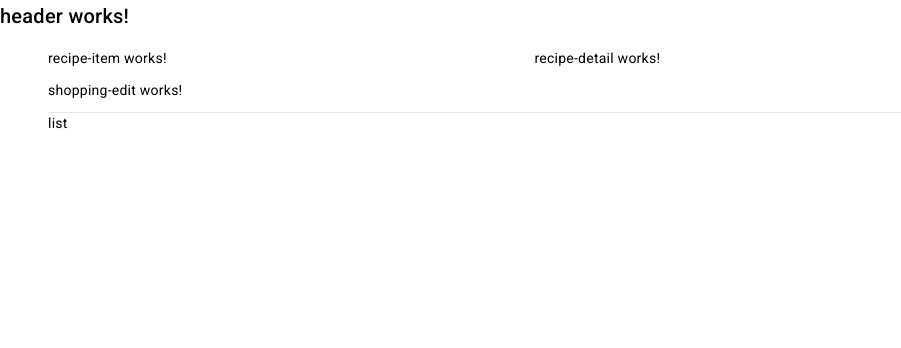
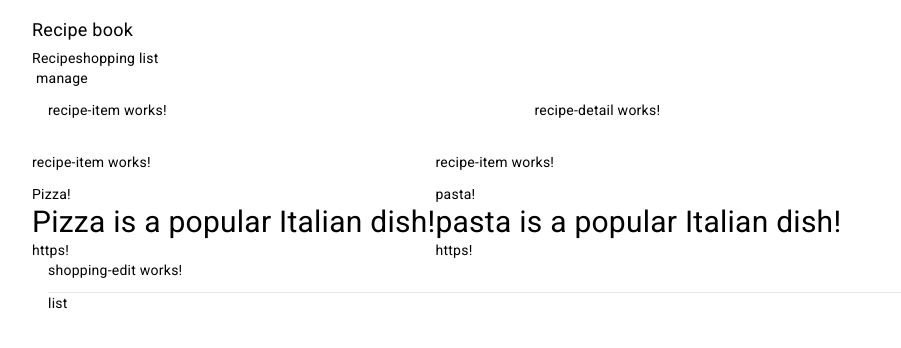
Before and after one commit to ppalladio/ang-wishlist, an Angular app: page / in a window 1280 px wide. Shown: the top 348 px of the page, without its empty margins (0-901 px from the left). Built offline with nearby package versions, Linux system fonts and the light colour scheme.

Commit message:
passing data from child to parent

```diff
--- a/src/app/header/header.component.html
+++ b/src/app/header/header.component.html
@@ -1 +1,50 @@
-<h2>header works!</h2>
+<nav
+    class="relative flex flex-wrap items-center content-between py-3 px-4 navbar-default"
+>
+    <div class="container mx-auto sm:px-4 max-w-full">
+        <div class="navbar-header">
+            <a
+                href="#"
+                class="inline-block pt-1 pb-1 mr-4 text-lg whitespace-no-wrap"
+                >Recipe book
+            </a>
+        </div>
+        <div class=" flex-grow items-center">
+            <ul class="flex flex-wrap list-none pl-0 mb-0 list-reset">
+                <li><a href="#">Recipe</a></li>
+                <li><a href="#">shopping list</a></li>
+            </ul>
+            <ul
+                class="flex flex-wrap list-none pl-0 mb-0 list-reset navbar-right"
+            >
+                <li class="relative">
+                    <a
+                        href="#"
+                        class="inline-block w-0 h-0 ml-1 align border-b-0 border-t-1 border-r-1 border-l-1"
+                        role="button"
+                    >
+                        manage <span class="caret"></span
+                    ></a>
+                    <ul
+                        class="absolute left-0 z-50 float-left hidden list-reset py-2 mt-1 text-base bg-white border border-gray-300 rounded"
+                    >
+                        <li>
+                            <a
+                                href="
+							#"
+                                >saving</a
+                            >
+                        </li>
+                        <li>
+                            <a
+                                href="
+							#"
+                                >fetching data</a
+                            >
+                        </li>
+                    </ul>
+                </li>
+            </ul>
+        </div>
+    </div>
+</nav>
--- a/src/app/recipes/recipe-list/recipe-item/recipe-item.component.html
+++ b/src/app/recipes/recipe-list/recipe-item/recipe-item.component.html
@@ -1 +1,6 @@
 <p>recipe-item works!</p>
+{{ recipeItem.name }} <br />
+<div class="text-3xl">
+    {{ recipeItem.description }}
+</div>
+{{ recipeItem.image }}
--- a/src/app/recipes/recipe-list/recipe-item/recipe-item.component.ts
+++ b/src/app/recipes/recipe-list/recipe-item/recipe-item.component.ts
@@ -1,12 +1,15 @@
-import { Component } from '@angular/core';
+import { Component, Input } from '@angular/core';
 
 @Component({
-  selector: 'app-recipe-item',
-  standalone: true,
-  imports: [],
-  templateUrl: './recipe-item.component.html',
-  styleUrl: './recipe-item.component.scss'
+    selector: 'app-recipe-item',
+    standalone: true,
+    imports: [],
+    templateUrl: './recipe-item.component.html',
+    styleUrl: './recipe-item.component.scss',
 })
 export class RecipeItemComponent {
-
+    @Input('recipeItemAlias') public recipeItem: { name: string; description: string; image: string };
+	constructor() {
+		this.recipeItem = { name: '', description: '', image: '' };
+	}
 }
--- a/src/app/recipes/recipes.component.html
+++ b/src/app/recipes/recipes.component.html
@@ -1,4 +1,7 @@
 <div class="flex flex-wrap">
     <div class="md:w-2/5 pr-4 pl-4"><app-recipe-list></app-recipe-list></div>
     <div class="md:w-3/5 pr-4 pl-4"><app-recipe-detail></app-recipe-detail></div>
+	<app-recipe-item *ngFor="let item of recipeItems" [recipeItemAlias]="item">
+
+	</app-recipe-item>
 </div>
--- a/src/app/recipes/recipes.component.ts
+++ b/src/app/recipes/recipes.component.ts
@@ -1,12 +1,32 @@
 import { Component } from '@angular/core';
 import { RecipeListComponent } from './recipe-list/recipe-list.component';
 import { RecipeDetailComponent } from './recipe-detail/recipe-detail.component';
+import { CommonModule } from '@angular/common';
+import { RecipeItemComponent } from './recipe-list/recipe-item/recipe-item.component';
 
 @Component({
     selector: 'app-recipes',
     standalone: true,
-    imports: [RecipeListComponent, RecipeDetailComponent],
+    imports: [
+        RecipeListComponent,
+        RecipeDetailComponent,
+        CommonModule,
+        RecipeItemComponent,
+    ],
     templateUrl: './recipes.component.html',
     styleUrl: './recipes.component.scss',
 })
-export class RecipesComponent {}
+export class RecipesComponent {
+    recipeItems = [
+        {
+            name: 'Pizza!',
+            description: 'Pizza is a popular Italian dish!',
+            image: 'https!',
+        },
+        {
+            name: 'pasta!',
+            description: 'pasta is a popular Italian dish!',
+            image: 'https!',
+        },
+    ];
+}
```
Also changed, not shown: src/app/recipes/recipe-list/recipe-list.component.ts (+6 -5 lines), src/app/recipes/recipe-list/recipe-list.component.html (line endings or trailing spaces).
